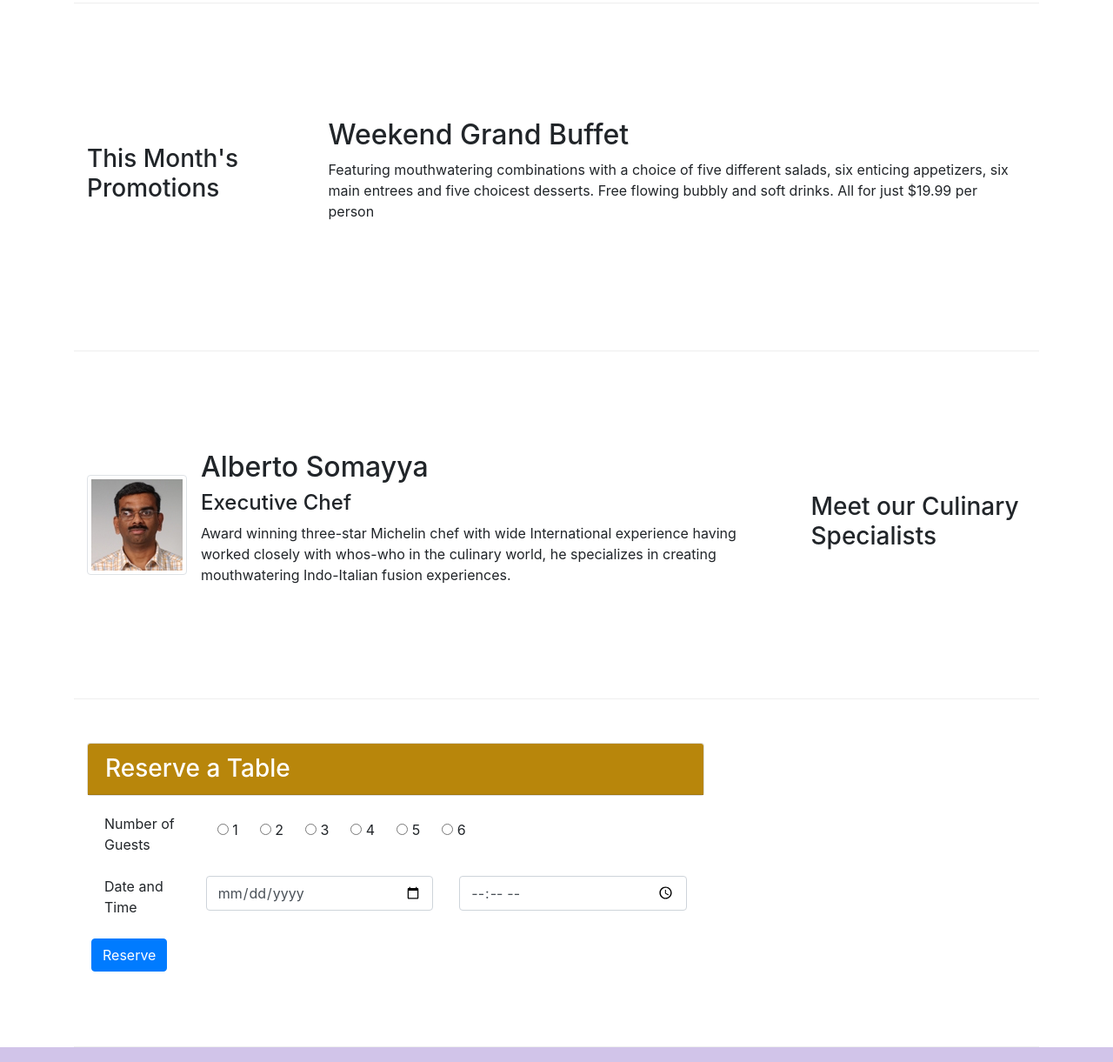
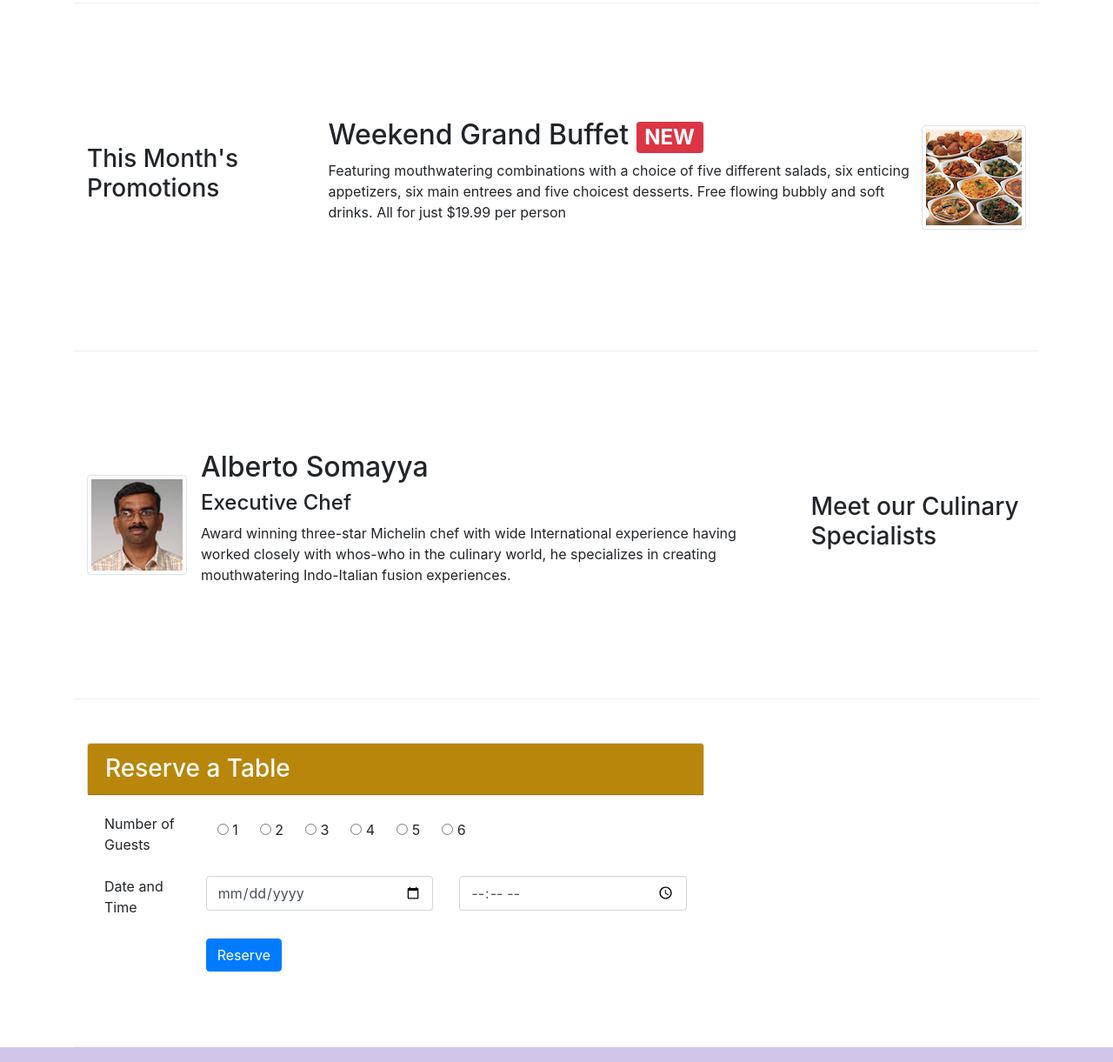
Before and after one commit to Khalid511/test-course, a website: page index.html in a window 1280 px wide. Shown: the part 680-1901 px from the top of the page at 87% size. Drawn offline with nearby package versions, Linux system fonts and the light colour scheme.

Commit message:
add cards, media and buttons

```diff
--- a/index.html
+++ b/index.html
@@ -39,9 +39,14 @@
                     <h1>Ristorante con Fusion</h1>
                     <p>We take inspiration from the World's best cuisines, and create a unique fusion experience. Our lipsmacking creations will tickle your culinary senses!</p>
                 </div>
+
                 <div class="col-12 col-sm align-self-center">
                     <img src="img/logo.png" class="img-fluid">
                 </div>
+                <div class="col-12 col-sm align-self-center">
+                    <a href="#demo"> <button type="button" class="btn btn-sm bc text-black">Reserve Table</button></a>
+                </div>
+
             </div>
         </div>
     </header>
@@ -49,7 +54,9 @@
     <div class="container">
         <div class="row row-content align-items-center">
             <div class="col-12 col-sm-4 order-sm-last col-md-3">
+
                 <h3>Our Lipsmacking Culinary Creations</h3>
+
             </div>
             <div class="col col-sm order-sm-first col-md">
                 <div class="media">
@@ -61,6 +68,7 @@
                 <h2 class="mt-0">Uthappizza<span class="badge badge-danger" >HOT!</span><span class="badge badge-pill badge-secondary"> $4.99</span></h2>
                 <p class="d-none d-sm-block">A unique combination of Indian Uthappam (pancake) and Italian pizza, topped with Cerignola olives, ripe vine cherry tomatoes, Vidalia onion, Guntur chillies and Buffalo Paneer.</p>
             </div>
+
             </div>
             </div>
         </div>
@@ -71,8 +79,13 @@
                 <h3>This Month's Promotions</h3>
             </div>
             <div class="col col-sm  col-md">
-                <h2>Weekend Grand Buffet</h2>
+                <div class="media">
+                    <div class="media-body">
+                <h2>Weekend Grand Buffet <span class="badge badge-danger">NEW</span></h2>
                 <p>Featuring mouthwatering combinations with a choice of five different salads, six enticing appetizers, six main entrees and five choicest desserts. Free flowing bubbly and soft drinks. All for just $19.99 per person </p>
+                    </div>
+                        <img class="d-flex img-thumbnail align-self-center" src="/img/buffet.png" alt="Buffet">
+                    </div>
             </div>
         </div>
 
@@ -94,7 +107,7 @@
 
         </div>
 
-        <div class="row row-content align-items-center">
+        <div class="row row-content align-items-center" id="demo">
             <div class="col-12 col-md-8">
 
                 <div class="card">
@@ -135,9 +148,11 @@
                     </div>
                 </div>
                 <div class="form-group row">
-
-                    <button type="button" class="btn btn-primary">Reserve</button>
-
+                    <div class="offset-md-2 col-md-3">
+                        <button type="button" class="btn btn-primary">
+                            Reserve
+                        </button>
+                    </div>
                 </div>
             </div>
             </div>
```
Also changed, not shown: css/styles.css (line endings or trailing spaces).
